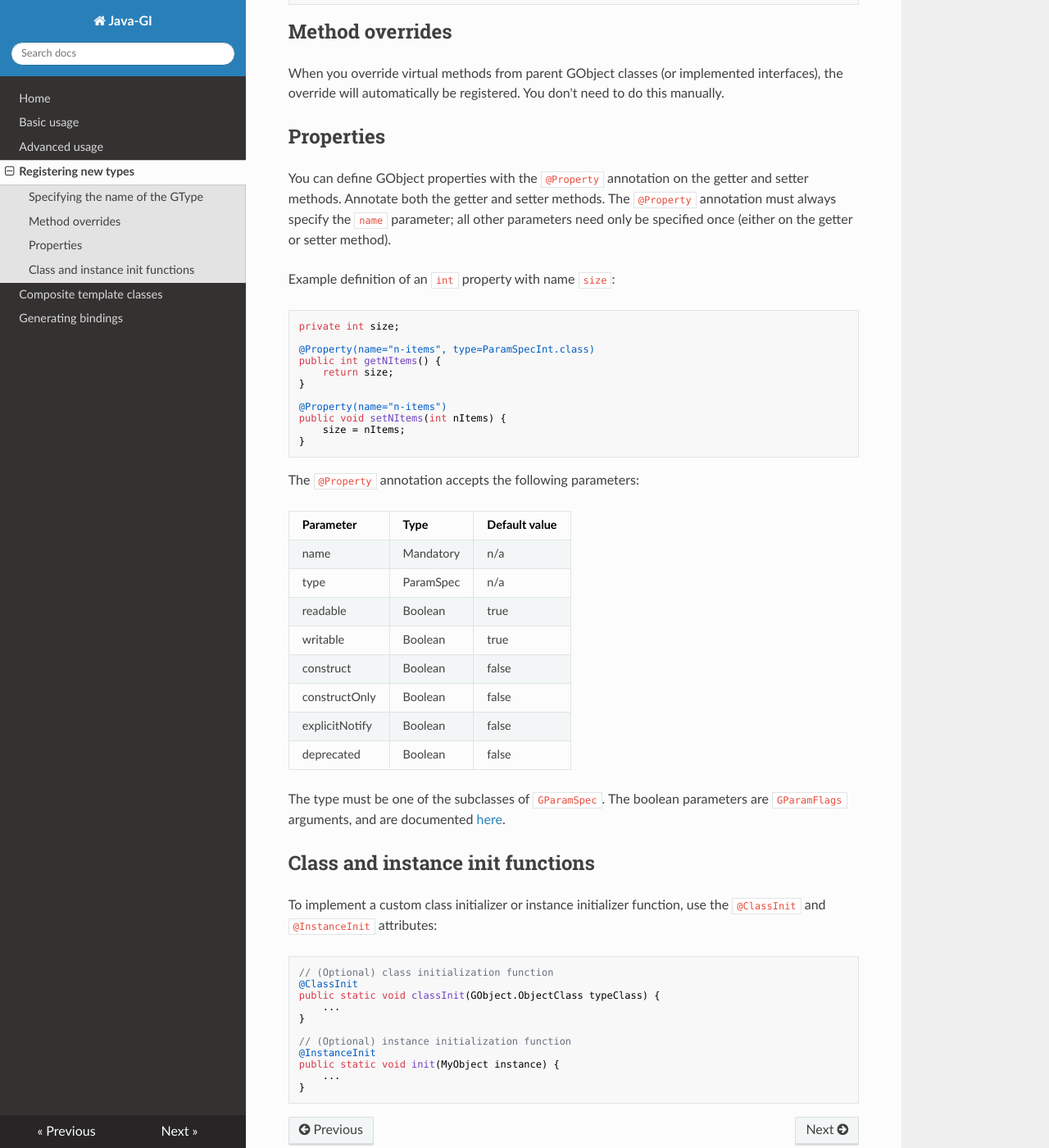
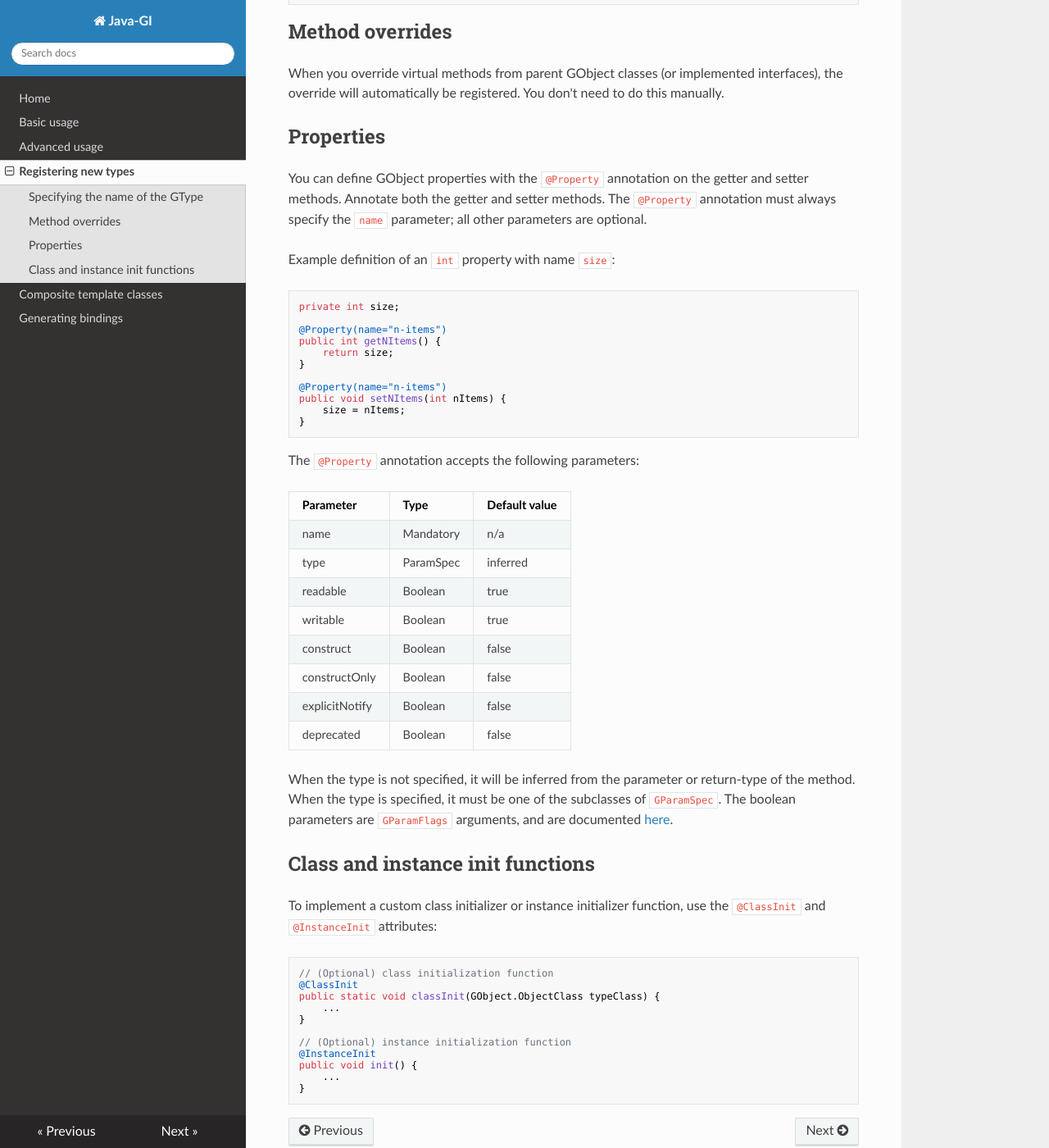
Before and after one commit to jwharm/java-gi, an MkDocs documentation site: the page built from website/docs/register.md, in a window 1280 px wide and 1400 px high, scrolled down 1183 px. Shown: the whole window at 82% size. Built offline with MkDocs 1.6.1, drawn with Linux system fonts in a browser that asks for light colours; nearby versions of some CDN libraries.

Commit message:
Documentation fix

````diff
--- a/website/docs/register.md
+++ b/website/docs/register.md
@@ -49,14 +49,14 @@ When you override virtual methods from parent GObject classes (or implemented in
 
 ## Properties
 
-You can define GObject properties with the `@Property` annotation on the getter and setter methods. Annotate both the getter and setter methods. The `@Property` annotation must always specify the `name` parameter; all other parameters need only be specified once (either on the getter or setter method).
+You can define GObject properties with the `@Property` annotation on the getter and setter methods. Annotate both the getter and setter methods. The `@Property` annotation must always specify the `name` parameter; all other parameters are optional.
 
 Example definition of an `int` property with name `size`:
 
 ```java
 private int size;
 
-@Property(name="n-items", type=ParamSpecInt.class)
+@Property(name="n-items")
 public int getNItems() {
     return size;
 }
@@ -72,7 +72,7 @@ The `@Property` annotation accepts the following parameters:
 | Parameter      | Type      | Default value |
 |----------------|-----------|---------------|
 | name           | Mandatory | n/a           |
-| type           | ParamSpec | n/a           |
+| type           | ParamSpec | inferred      |
 | readable       | Boolean   | true          |
 | writable       | Boolean   | true          |
 | construct      | Boolean   | false         |
@@ -80,7 +80,7 @@ The `@Property` annotation accepts the following parameters:
 | explicitNotify | Boolean   | false         |
 | deprecated     | Boolean   | false         |
 
-The type must be one of the subclasses of `GParamSpec`.  The boolean parameters are `GParamFlags` arguments, and are documented [here](https://docs.gtk.org/gobject/flags.ParamFlags.html).
+When the type is not specified, it will be inferred from the parameter or return-type of the method. When the type is specified, it must be one of the subclasses of `GParamSpec`. The boolean parameters are `GParamFlags` arguments, and are documented [here](https://docs.gtk.org/gobject/flags.ParamFlags.html).
 
 ## Class and instance init functions
 
@@ -95,7 +95,7 @@ public static void classInit(GObject.ObjectClass typeClass) {
 
 // (Optional) instance initialization function
 @InstanceInit
-public static void init(MyObject instance) {
+public void init() {
     ...
 }
 ```
````
